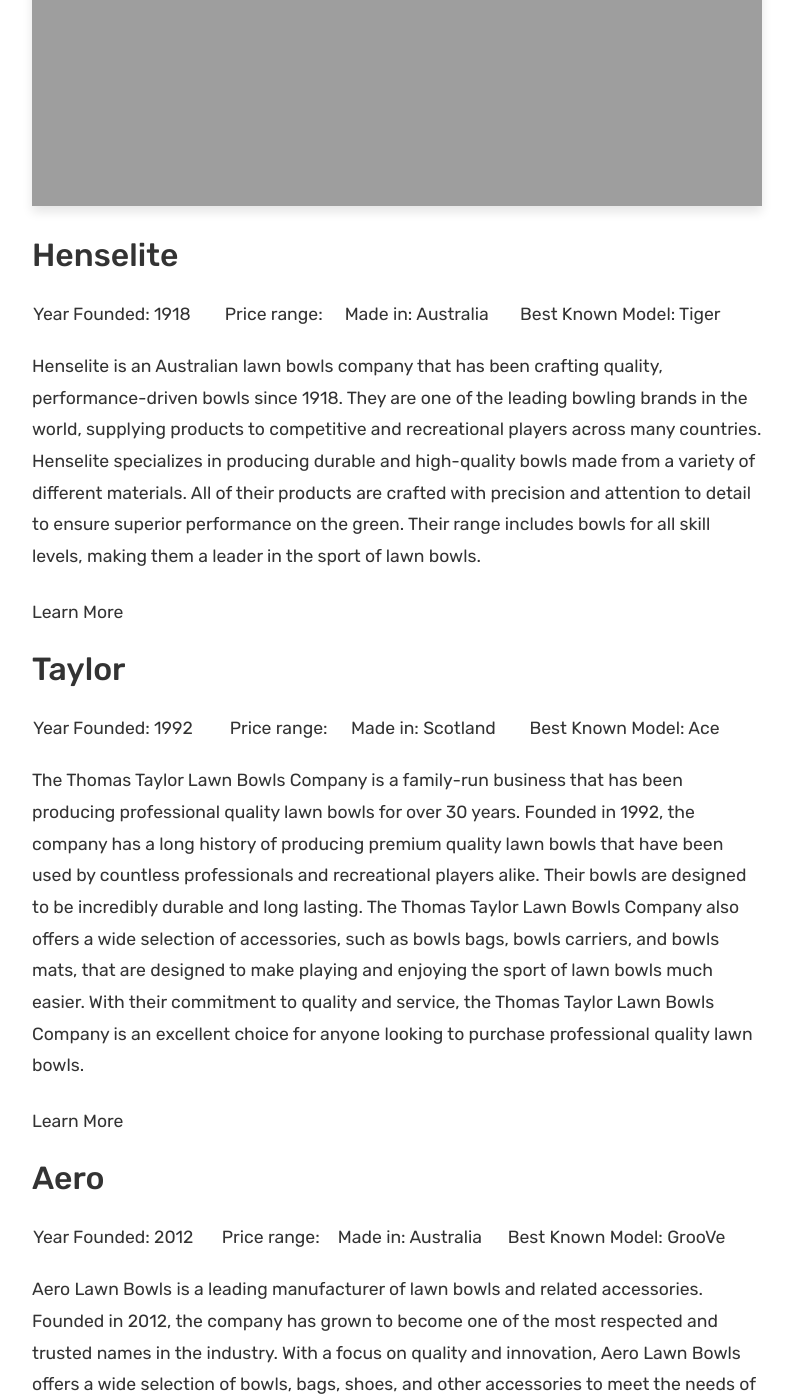
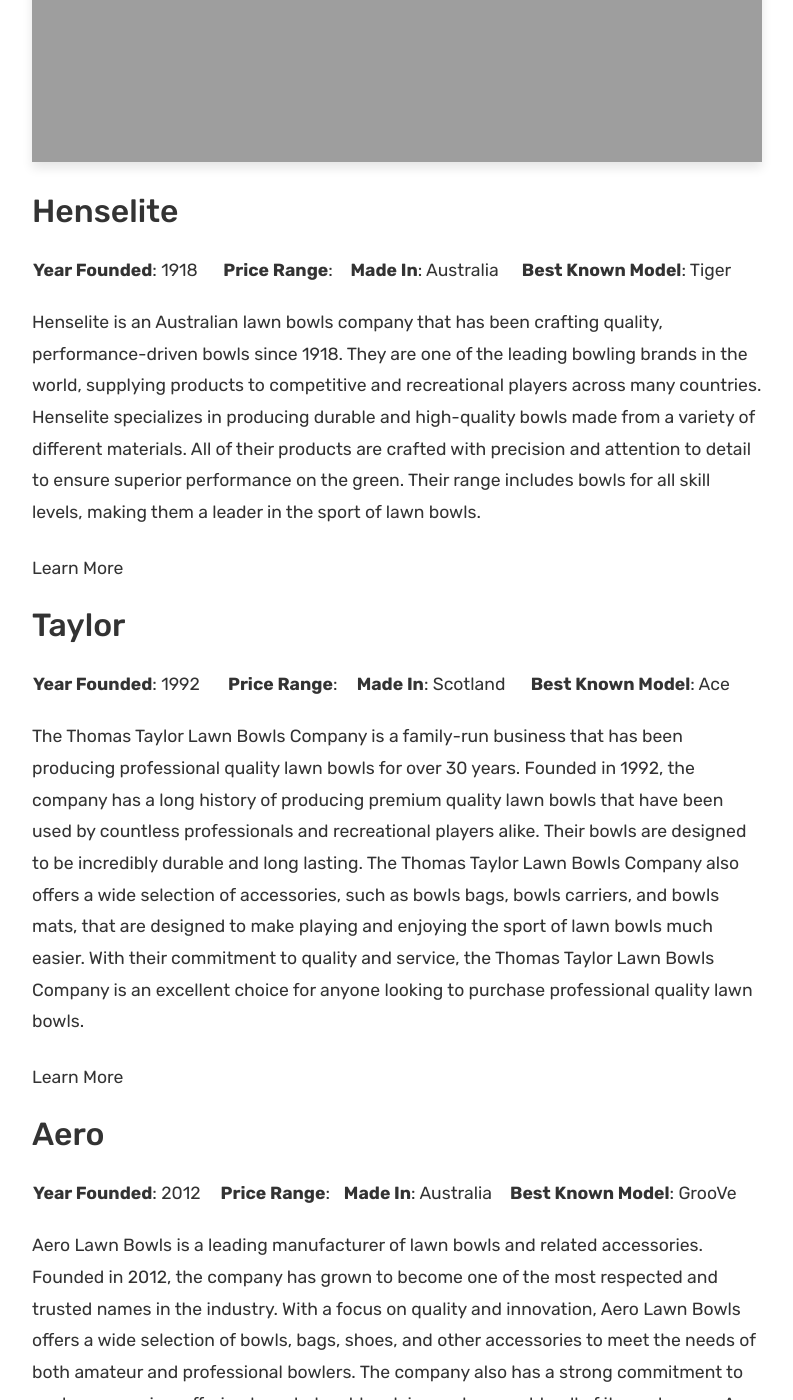
Before and after one commit to krussll/howtoplaysport, a Jekyll site: the page built from _posts/2023-01-10-best-lawn-bowls-brands.md, in a window 1280 px wide and 1400 px high, scrolled down 647 px. Shown: the whole window, without its empty margins (53-846 px from the left). Built offline with Jekyll 4.4.1, drawn with Linux system fonts in a browser that asks for light colours; nearby versions of some CDN libraries; some of the changed text lies outside the part shown.

```diff
--- a/_posts/2023-01-10-best-lawn-bowls-brands.md
+++ b/_posts/2023-01-10-best-lawn-bowls-brands.md
@@ -10,7 +10,7 @@ description: ""
 
 ## Henselite
 
-Year Founded: 1918 | Price range: | Made in: Australia | Best Known Model: Tiger
+**Year Founded**: 1918 | **Price Range**: | **Made In**: Australia | **Best Known Model**: Tiger
 
 Henselite is an Australian lawn bowls company that has been crafting quality, performance-driven bowls since 1918. They are one of the leading bowling brands in the world, supplying products to competitive and recreational players across many countries. Henselite specializes in producing durable and high-quality bowls made from a variety of different materials. All of their products are crafted with precision and attention to detail to ensure superior performance on the green. Their range includes bowls for all skill levels, making them a leader in the sport of lawn bowls.
 
@@ -18,7 +18,7 @@ Learn More
 
 ## Taylor
 
-Year Founded: 1992 | Price range: | Made in: Scotland | Best Known Model: Ace
+**Year Founded**: 1992 | **Price Range**: | **Made In**: Scotland | **Best Known Model**: Ace
 
 
 The Thomas Taylor Lawn Bowls Company is a family-run business that has been producing professional quality lawn bowls for over 30 years. Founded in 1992, the company has a long history of producing premium quality lawn bowls that have been used by countless professionals and recreational players alike. Their bowls are designed to be incredibly durable and long lasting. The Thomas Taylor Lawn Bowls Company also offers a wide selection of accessories, such as bowls bags, bowls carriers, and bowls mats, that are designed to make playing and enjoying the sport of lawn bowls much easier. With their commitment to quality and service, the Thomas Taylor Lawn Bowls Company is an excellent choice for anyone looking to purchase professional quality lawn bowls.
@@ -27,7 +27,7 @@ Learn More
 
 ## Aero
 
-Year Founded: 2012 | Price range: | Made in: Australia | Best Known Model: GrooVe
+**Year Founded**: 2012 | **Price Range**: | **Made In**: Australia | **Best Known Model**: GrooVe
 
 Aero Lawn Bowls is a leading manufacturer of lawn bowls and related accessories. Founded in 2012, the company has grown to become one of the most respected and trusted names in the industry. With a focus on quality and innovation, Aero Lawn Bowls offers a wide selection of bowls, bags, shoes, and other accessories to meet the needs of both amateur and professional bowlers. The company also has a strong commitment to customer service, offering knowledgeable advice and support to all of its customers. Aero Lawn Bowls is dedicated to providing the best possible experience to its customers and is proud to be one of the leading names in lawn bowls.
 
@@ -35,7 +35,7 @@ Learn More
 
 ## Drakes Pride
 
-Year Founded: 1982 | Price range: | Made in: England | Best Known Model: Professional
+**Year Founded**: 1982 | **Price Range**: | **Made In**: England | **Best Known Model**: Professional
 
 Drakes Pride is one of the leading manufacturers of lawn bowls in the world. Established in 1982, they have dedicated their time and energy to providing top quality products for bowlers, clubs, and associations all over the globe. Producing a range of both indoor and outdoor bowls, as well as clothing and accessories, Drakes Pride was been at the cutting edge of lawn bowls manufacturing technology in the 80s, pineering the manufacturing methods that have become the backbone of all bowls manufacturing today. They are not quite so "cutting edge" now, not that they need to, with the continued success and popularity of the Professional model.
 
@@ -43,7 +43,7 @@ Learn More
 
 ## Biased Bowls
 
-Year Founded: | Price range: | Made in: England | Best Known Model: Racing Line
+**Year Founded**: | **Price Range**: | **Made In**: England | **Best Known Model**: Racing Line
 
 Year Founded:
 Best Known Model:
```
Also changed, not shown: other parts of _posts/2023-01-10-best-lawn-bowls-brands.md (+1 -1 lines).
